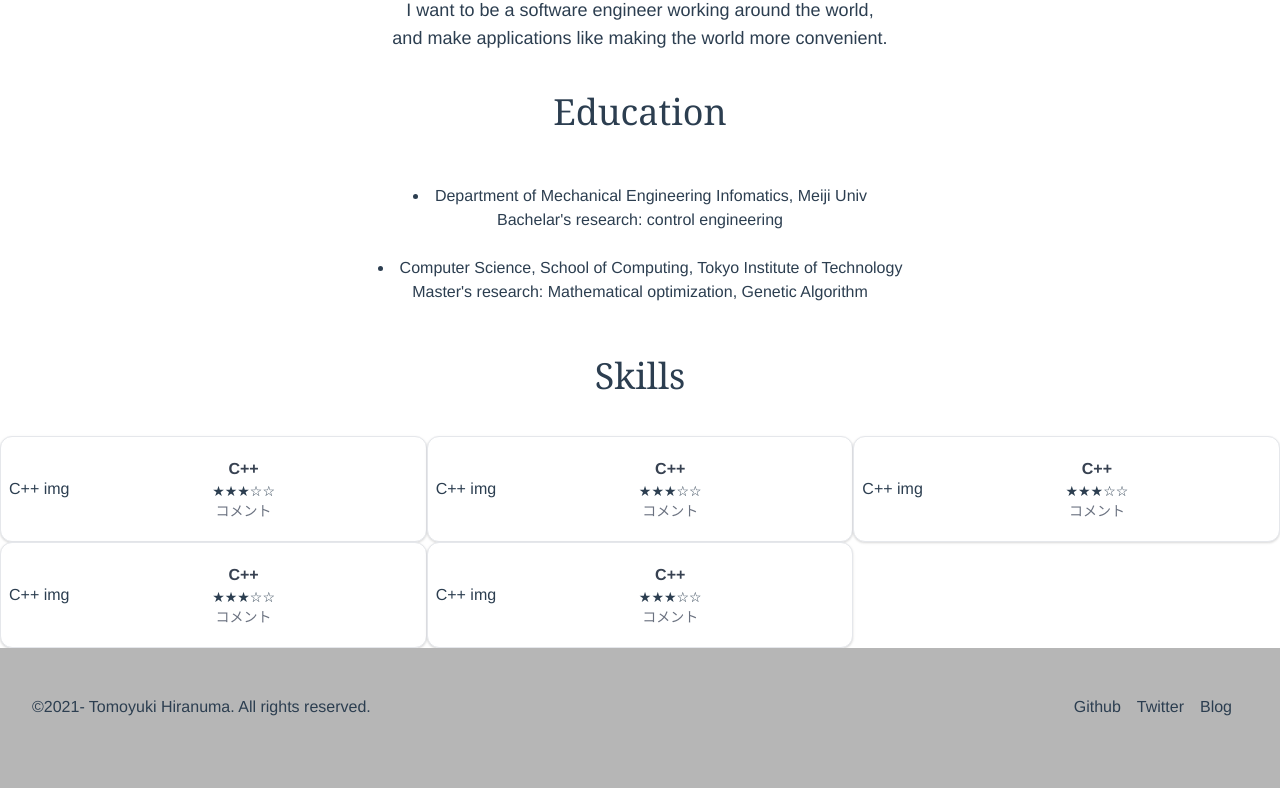
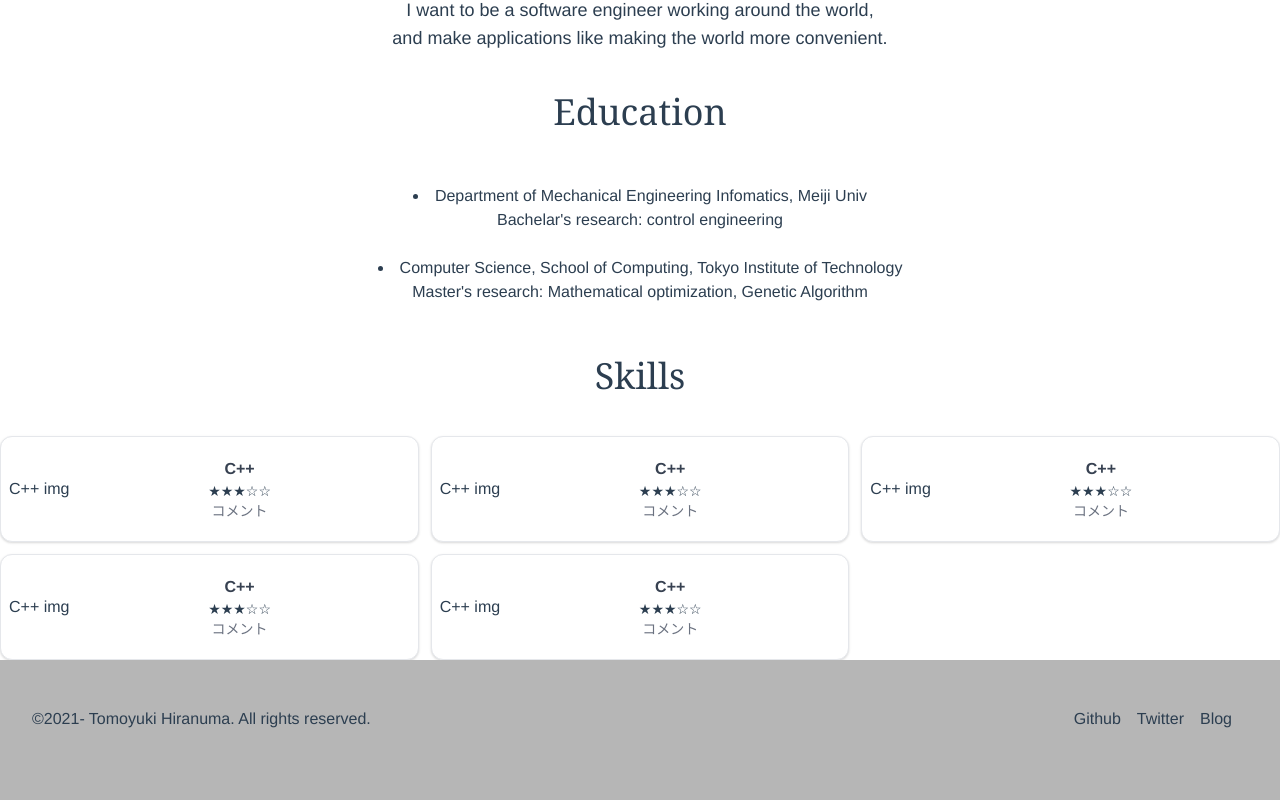
Before and after one commit to tomoyuki-hiranuma/portfolio, a Vue app: page / in a window 1280 px wide. Shown: the part 721-1521 px from the top of the page. Built offline with nearby package versions, Linux system fonts and the light colour scheme.

Commit message:
add gap card

```diff
--- a/src/components/Skill.vue
+++ b/src/components/Skill.vue
@@ -2,7 +2,10 @@
   <div>
     <p class="text-4xl my-10 font-serif">Skills</p>
     <!-- TODO: card componentにして使い回すようにする -->
-    <div class="container mx-auto grid grid-cols-3 justify-center items-center">
+    <!-- TODO: props に渡す -->
+    <div
+      class="container mx-auto grid grid-cols-3 gap-3 justify-center items-center"
+    >
       <SkillCard />
       <SkillCard />
       <SkillCard />
```
